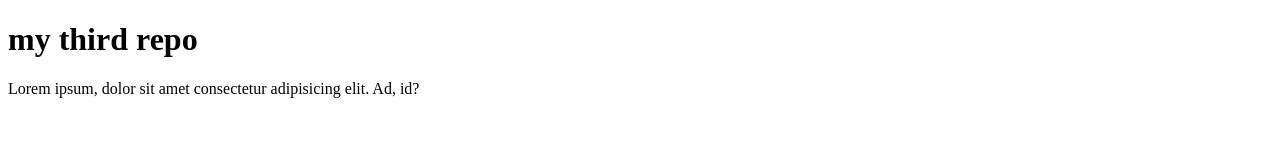
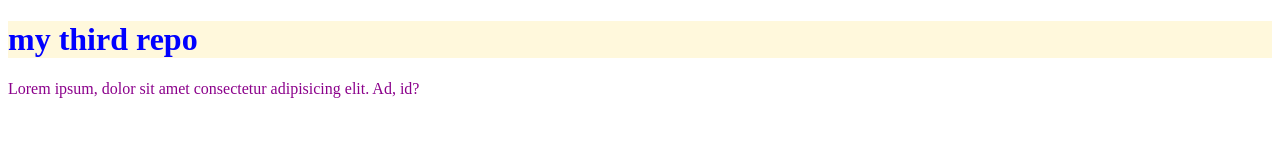
Before and after one commit to mubarakHossen/my-third-repo, a plain HTML site: page index.html in a window 1280 px wide. Drawn offline with Linux system fonts and the light colour scheme.

Commit message:
add css file

```diff
--- a/index.html
+++ b/index.html
@@ -5,6 +5,7 @@
     <meta http-equiv="X-UA-Compatible" content="IE=edge">
     <meta name="viewport" content="width=device-width, initial-scale=1.0">
     <title>my third repo</title>
+    <link rel="stylesheet" href="pretty.css">
 </head>
 <body>
     <h1>my third repo</h1>
--- /dev/null
+++ b/pretty.css
@@ -0,0 +1,7 @@
+h1{
+    color: blue;
+    background-color: cornsilk;
+}
+p{
+    color: darkmagenta;
+}
```
